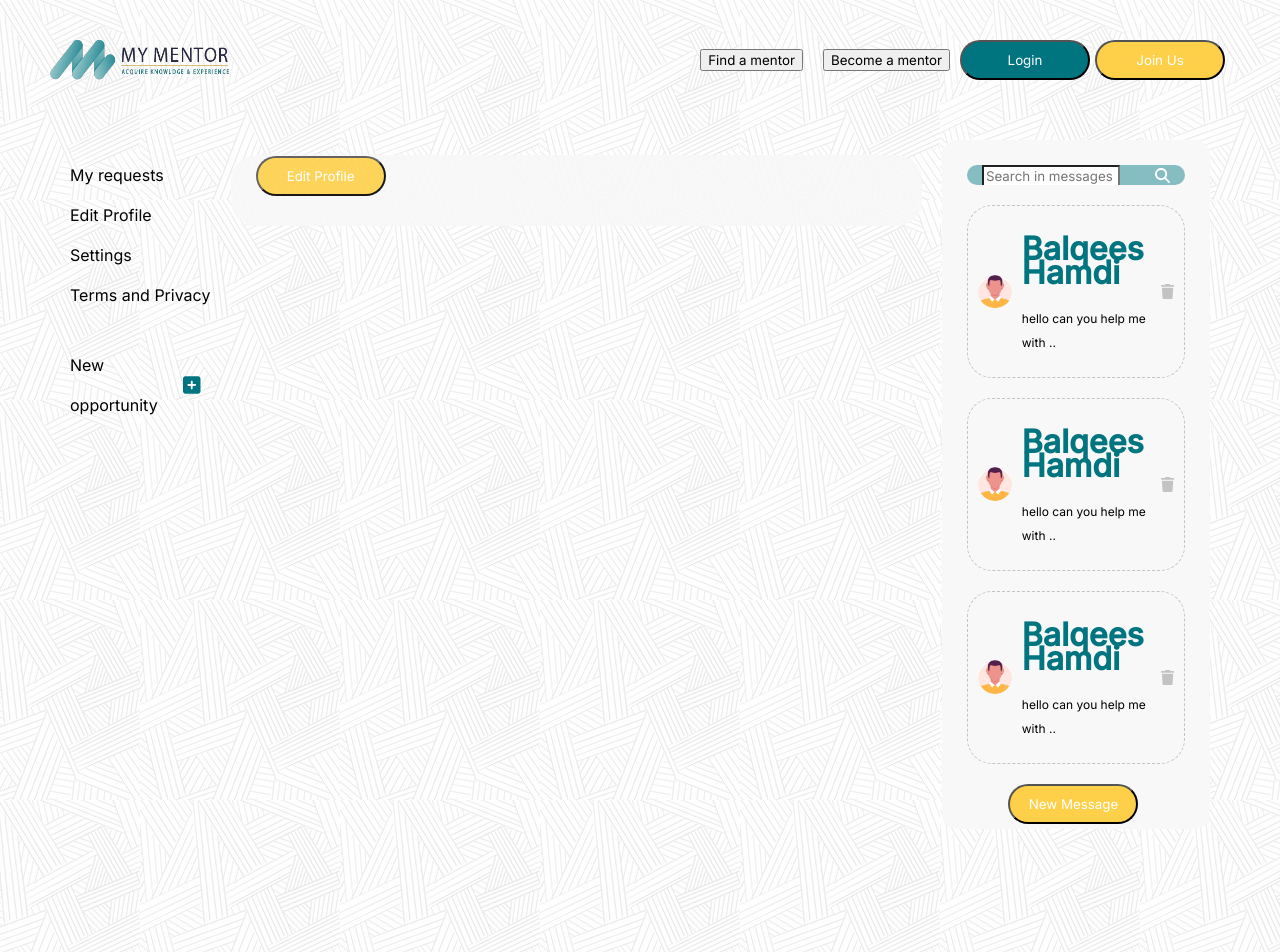
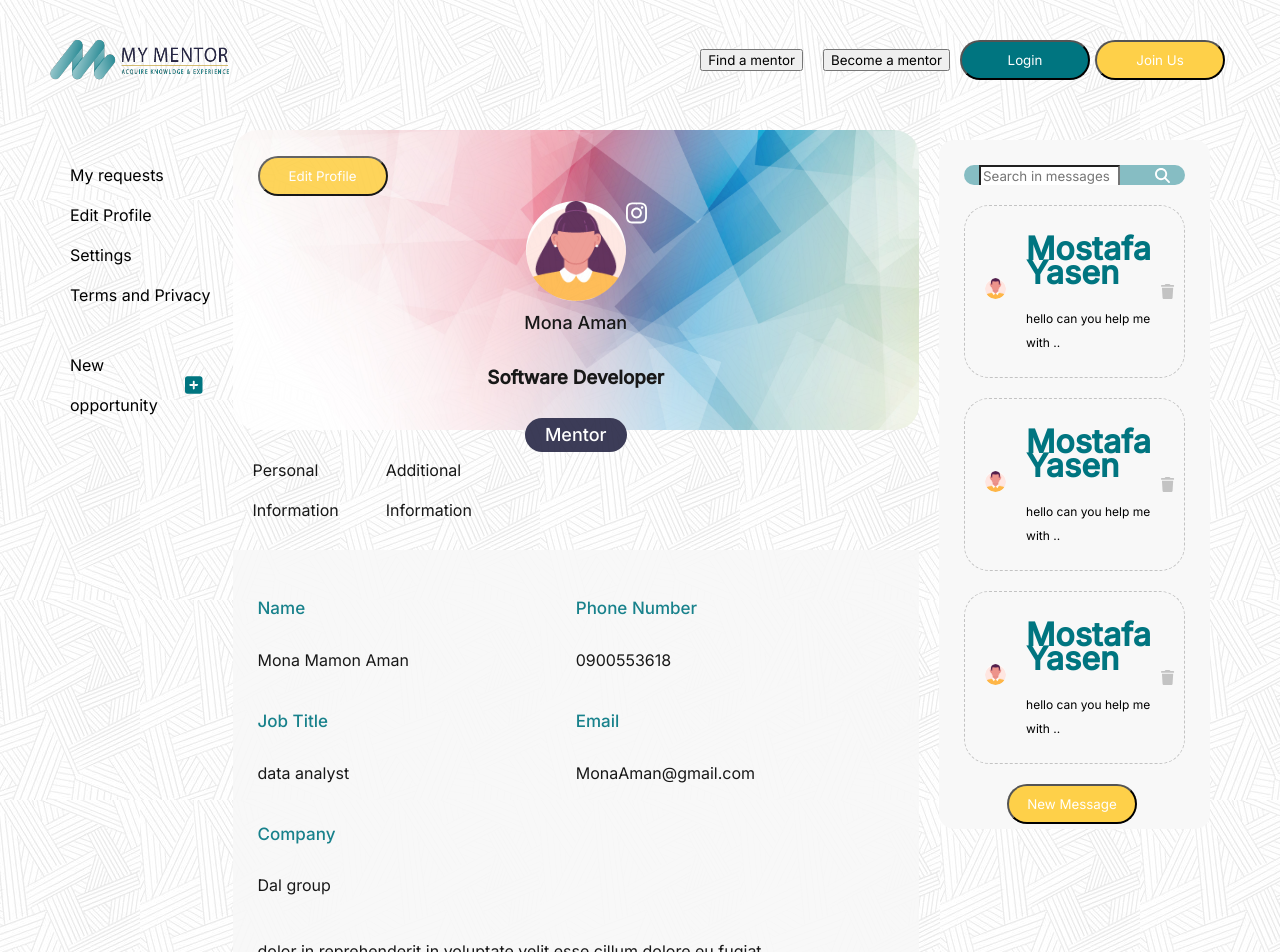
Before and after one commit to Tech-works-group/mymentor, a Next.js app: page /profile in a window 1280 px wide. Shown: the top 952 px of the page. Built offline with nearby package versions, Linux system fonts and the light colour scheme.

Commit message:
User profile

```diff
--- a/components/MemberCard.js
+++ b/components/MemberCard.js
@@ -2,18 +2,20 @@ import React from "react";
 import Image from "next/image";
 import styles from "../styles/Home.module.css";
 
-const MemberCard = () => {
+const MemberCard = ({ width, height }) => {
   return (
     <div className={styles.member_card}>
       <Image
         className={styles.member_image}
         src="/member1.jpg"
         alt="Jerome Bell"
-        width={200}
-        height={200}
+        width={width}
+        height={height}
       />
       <h1 className="member_name">Jerome Bell </h1>
-      <h1 className="member_description">Senior Manager - Solutions Engineering</h1>
+      <h1 className="member_description">
+        Senior Manager - Solutions Engineering
+      </h1>
     </div>
   );
 };
--- a/components/Message.js
+++ b/components/Message.js
@@ -6,16 +6,17 @@ import { faTrash } from "@fortawesome/free-solid-svg-icons";
 const Message = () => {
   return (
     <div className="message_body">
+      <div>
         <Image
-        style={{ width: "220px" }}
           src="/avatar_man.jpg"
           alt="avatar man"
           className="image"
           width={60}
           height={60}
         />
+      </div>
       <div>
-        <h1>Balqees Hamdi</h1>
+        <h1>Mostafa Yasen</h1>
         <p>hello can you help me with ..</p>
       </div>
       <FontAwesomeIcon
--- a/components/OpportunityCard.js
+++ b/components/OpportunityCard.js
@@ -2,9 +2,13 @@ import React from "react";
 import styles from "../styles/Home.module.css";
 import Link from "next/link";
 
-const OpportunityCard = () => {
+const OpportunityCard = ({ source }) => {
+  console.log(source);
   return (
-    <div className={styles.opportunity_card}>
+    <div
+      className={styles.opportunity_card}
+      style={(source = "profile" ? { width: "90%" } : { width: "49%" })}
+    >
       <div className={styles.opportunity_header}>
         <div>
           <h1 className="title">Here is the opportunity title</h1>
@@ -25,7 +29,7 @@ const OpportunityCard = () => {
       </div>
       <p className="text">
         looking for someone who’s intrested in project managment related tasks
-        and who’s eagre to gain knowledge and have fun during the experience !
+        and who’s eagre to gain knowledge and have fun during the experience
       </p>
     </div>
   );
--- a/pages/opportunity/opportunityForm.js
+++ b/pages/opportunity/opportunityForm.js
@@ -24,7 +24,7 @@ const opportunityForm = () => {
           <FontAwesomeIcon icon={faPlusSquare} className="icon" />
         </div>
       </div>
-      <div className="wide">
+      <div className="wide" style={{ padding: "0 25px 25px 25px" }}>
         <div className="tag">
           <h1>New Mentoring Opportunity</h1>
         </div>
--- a/pages/profile/index.js
+++ b/pages/profile/index.js
@@ -1,15 +1,24 @@
-import React from "react";
+import React, { useState } from "react";
 import Link from "next/link";
+import Image from "next/image";
 import styles from "../../styles/Profile.module.css";
 import classNames from "classnames";
 import { FontAwesomeIcon } from "@fortawesome/react-fontawesome";
+import { faInstagram, faLinkedin } from "@fortawesome/free-brands-svg-icons";
+
 import {
   faPlusSquare,
   faMagnifyingGlass,
 } from "@fortawesome/free-solid-svg-icons";
+
 import TextInput from "../../components/TextInput";
 import Message from "../../components/Message";
-const index = () => {
+import OpportunityCard from "../../components/OpportunityCard";
+import MemberCard from "../../components/MemberCard";
+
+function index() {
+  const [selected, setIsSelected] = useState("personalInfo");
+  console.log(selected);
   return (
     <div className="container columns_container">
       <div className="small">
@@ -22,13 +31,150 @@ const index = () => {
           <FontAwesomeIcon icon={faPlusSquare} className="icon" />
         </div>
       </div>
-      <div className="wide">
+      <div className="wide" style={{ backgroundColor: "transparent" }}>
         <div className={styles.profile}>
           <div>
             <button className="button main_button">Edit Profile</button>
           </div>
-          <div></div>
+          <div className={styles.personal_info}>
+            <div>
+              <Image
+                style={{ width: "220px", zIndex: "0" }}
+                src="/avatar_women.jpg"
+                alt="avatar man"
+                className="image"
+                width={100}
+                height={100}
+              />
+              <FontAwesomeIcon
+                icon={faInstagram}
+                style={{
+                  fontSize: "24px",
+                  color: "#ffffff",
+                }}
+              />
+            </div>
+            <h1>Mona Aman</h1>
+            <h3>Software Developer</h3>
+            <p>Mentor</p>
+          </div>
         </div>
+        <div className={styles.tabs}>
+          <a
+            onClick={() => {
+              setIsSelected("personalInfo");
+            }}
+          >
+            Personal Information
+          </a>
+          <a
+            onClick={() => {
+              setIsSelected("additionalInfo");
+            }}
+          >
+            Additional Information
+          </a>
+        </div>
+        {selected == "personalInfo" && (
+          <div className={styles.personal_info_tab}>
+            <div className={styles.section}>
+              <div className={styles.mini_section}>
+                <h1>Name</h1>
+                <p>Mona Mamon Aman</p>
+              </div>
+              <div className={styles.mini_section}>
+                <h1>Phone Number</h1>
+                <p>0900553618</p>
+              </div>
+            </div>
+            <div className={styles.section}>
+              <div className={styles.mini_section}>
+                <h1>Job Title</h1>
+                <p>data analyst</p>
+              </div>
+              <div className={styles.mini_section}>
+                <h1>Email</h1>
+                <p>MonaAman@gmail.com</p>
+              </div>
+            </div>
+            <div className={styles.section}>
+              <div className={styles.mini_section}>
+                <h1>Company</h1>
+                <p>Dal group</p>
+              </div>
+            </div>
+            <div className={styles.section}>
+              <div className={styles.mini_section}>
+                <p>
+                  dolor in reprehenderit in voluptate velit esse cillum dolore
+                  eu fugiat nulla pariatur. Excepteur sint occaecat cupidatat
+                  non proident, sunt in culpa qui officia deserunt mollit anim
+                  id est laborum
+                </p>
+              </div>
+            </div>
+            <div className={styles.section}>
+              <div className={styles.mini_section}>
+                <h1>Experience</h1>
+                <p>Software Engineer at EIT </p>
+                <p>Software Engineer at IATL</p>
+                <p>Backend developer at Suhaj.inc </p>
+              </div>
+              <div className={styles.mini_section}>
+                <h1>Duration</h1>
+                <p>2016 - 2018</p>
+                <p>2016 - 2018</p>
+                <p>2016 - 2018</p>
+              </div>
+            </div>
+            <h3>Skills</h3>
+            <div className={styles.section}>
+              <div>
+                <div className="horizontal">
+                  <div className="pill"> pill one</div>
+                  <div className="pill"> pill one</div>
+                  <div className="pill"> pill one</div>
+                </div>
+              </div>
+            </div>
+            <h3>Open mentoring opportunities</h3>
+            <div className={styles.section}>
+              <div>
+                <OpportunityCard source="profile" />
+                <OpportunityCard source="profile" />
+                <OpportunityCard source="profile" />
+              </div>
+            </div>
+            <h3>Previous Mentees</h3>
+            <div className={styles.section}>
+              <div>
+                <div className="horizontal">
+                  <MemberCard width={150} height={150} />
+                  <MemberCard width={150} height={150} />
+                  <MemberCard width={150} height={150} />
+                </div>
+              </div>
+            </div>
+            <div style={{ marginTop: "25px" }}>
+              <button className="button secondary_button">Download CV</button>
+            </div>
+          </div>
+        )}
+        {selected == "additionalInfo" && (
+          <div className={styles.personal_info_tab}>
+            <div className={styles.section}>
+              <div className={styles.mini_section}>
+                <FontAwesomeIcon
+                  icon={faLinkedin}
+                  style={{
+                    fontSize: "24px",
+                    color: "#ffffff",
+                  }}
+                />
+              </div>
+            </div>
+          </div>
+        )}
       </div>
       <div className={styles.chat_box}>
         <div className={styles.search}>
@@ -53,6 +199,6 @@ const index = () => {
       </div>
     </div>
   );
-};
+}
 
 export default index;
--- a/pages/request/requestForm.js
+++ b/pages/request/requestForm.js
@@ -24,7 +24,7 @@ const requestForm = () => {
           <FontAwesomeIcon icon={faPlusSquare} className="icon" />
         </div>
       </div>
-      <div className="wide">
+      <div className="wide" style={{ padding: "0 25px 25px 25px" }}>
         <div className="tag">
           <h1>New Mentoring Request</h1>
         </div>
--- a/styles/Home.module.css
+++ b/styles/Home.module.css
@@ -76,12 +76,7 @@
   max-width: 300px;
 }
 
-.card:hover,
-.card:focus,
-.card:active {
-  color: #0070f3;
-  border-color: #0070f3;
-}
+
 
 .card h2 {
   margin: 0 0 1rem 0;
@@ -205,8 +200,8 @@
 }
 
 .opportunity_card {
-  width: 49%;
-  height: 300px;
+  margin-right: 25px;
+  margin-bottom: 25px;
   background-color: #d8ebe4;
   opacity: 0.8;
   border-radius: 15px;
--- a/styles/Profile.module.css
+++ b/styles/Profile.module.css
@@ -24,3 +24,76 @@
     display: flex;
     align-items: center;
 }
+
+.profile {
+    height: 300px;
+    background-image: url("/colored_background.jpg");
+    background-size: cover;
+    border-radius: 25px;
+    padding: 25px;
+}
+
+.personal_info {
+    display: flex;
+    justify-content: space-between;
+    flex-direction: column;
+    align-items: center;
+    line-height: 1.5rem;
+}
+
+.personal_info div {
+    display: flex;
+    flex-direction: row;
+    margin-right: -22px;
+}
+
+.personal_info h1 {
+    font-size: 18px;
+    font-weight: 500;
+    margin-top: 10px;
+}
+
+.personal_info p {
+    font-size: 18px;
+    font-weight: 500;
+    margin-top: 10px;
+    color: #ffffff;
+    background-color: #282846;
+    padding: 5px 20px;
+    border-radius: 25px;
+}
+
+.tabs {
+    display: flex;
+    flex-direction: row;
+    width: 40%;
+    justify-content: space-between;
+    margin: 20px;
+}
+
+.personal_info_tab {
+    background-color: #f8f8f8;
+    padding: 25px;
+    line-height: 1.5rem;
+}
+
+.section {
+    width: 100%;
+    display: flex;
+    margin: 10px 0;
+    justify-content: space-between;
+}
+
+.mini_section {
+    width: 80%;
+    display: flex;
+    flex-direction: column;
+    justify-content: flex-start;
+}
+
+.mini_section h1,
+.personal_info_tab h3 {
+    font-weight: 500;
+    font-size: 17px;
+    color: #007580;
+}
--- a/styles/globals.css
+++ b/styles/globals.css
@@ -17,6 +17,7 @@ body {
 a {
   color: inherit;
   text-decoration: none;
+  cursor: pointer;
 }
 
 * {
@@ -98,7 +99,6 @@ ol {
   background-color: #f8f8f8;
   border-radius: 25px;
   opacity: 0.9;
-  padding: 0 25px 25px 25px;
 }
 
 .content {
```
Also changed, not shown: pages/index.js (+14 -17 lines), public/colored_background.jpg (added). Lines whose indentation alone changed are shown as unchanged.
